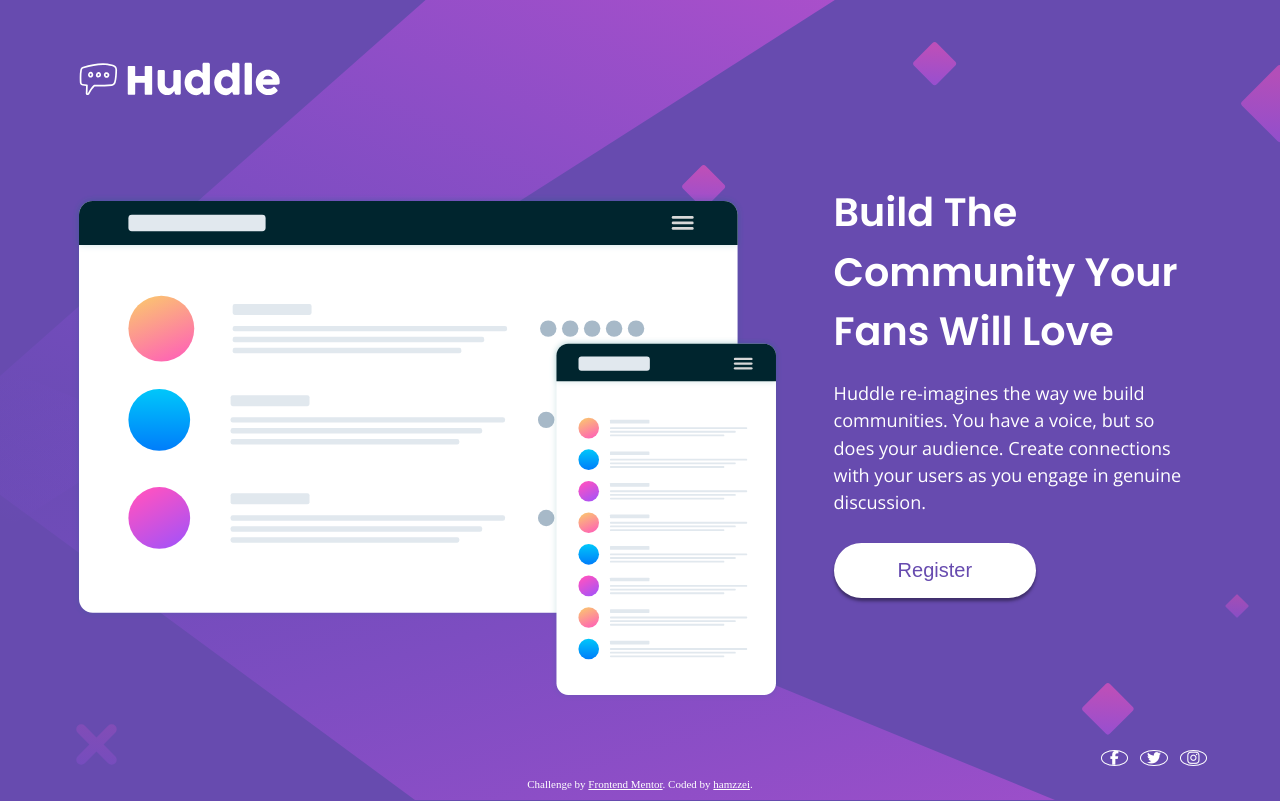
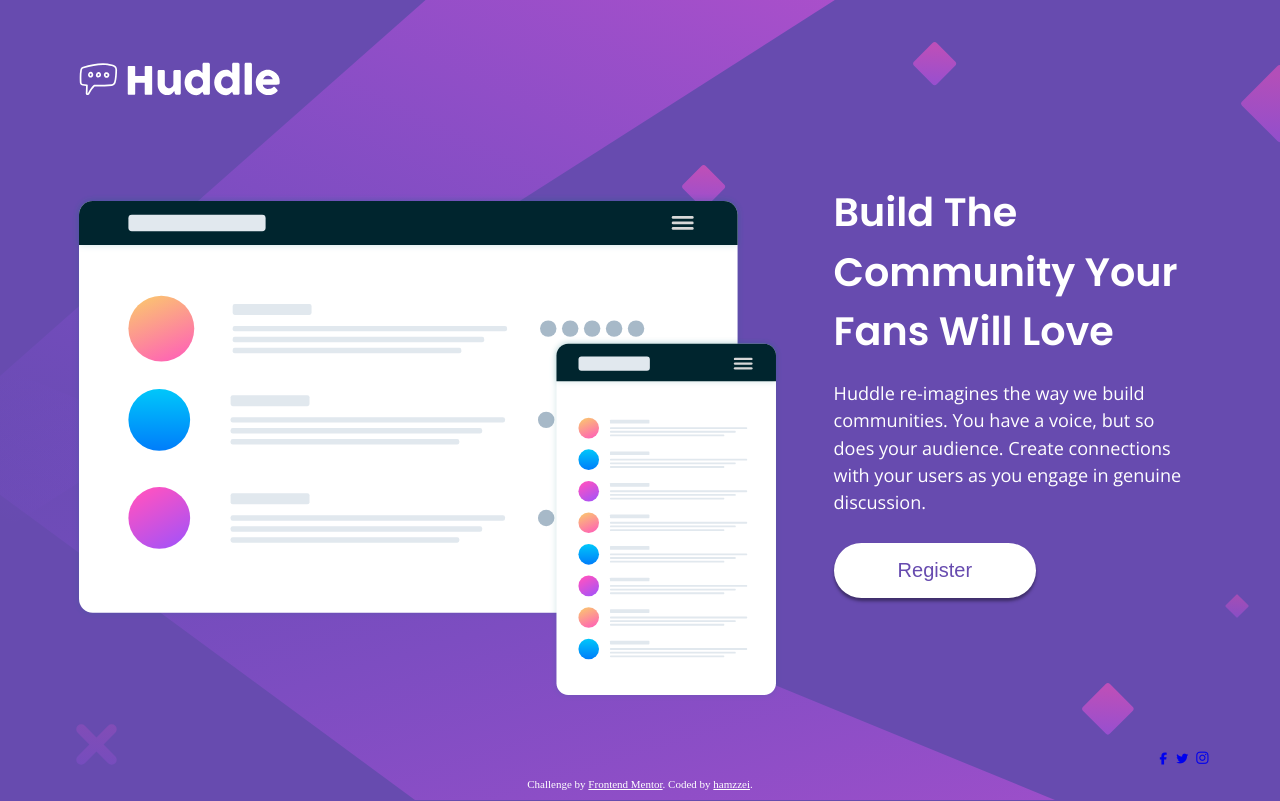
Before and after one commit to hamzzei/huddle-landing-page, a plain HTML site: page index.html in a window 1280 px wide. Drawn offline with nearby package versions, Linux system fonts and the light colour scheme.

Commit message:
Update index.html
add new class to FA icons

```diff
--- a/index.html
+++ b/index.html
@@ -25,9 +25,9 @@
       <button href="#" id="register_btn">Register</button>
     </main>
     <div id="icon_section">
-      <a href="#"><i class="fab fa-facebook-f fa-sm fa-fw icon" aria-label="Facebook"></i></a>
-      <a href="#"><i class="fab fa-twitter fa-sm fa-fw icon" aria-label="Twitter"></i></a>
-      <a href="#"><i class="fab fa-instagram fa-sm fa-fw icon" aria-label="Instagram"></i></a>
+      <a href="#"><i class="fab fa-facebook-f fa-xs fa-fw icon_xs" aria-label="Facebook"></i></a>
+      <a href="#"><i class="fab fa-twitter fa-xs fa-fw icon_xs" aria-label="Twitter"></i></a>
+      <a href="#"><i class="fab fa-instagram fa-sm fa-fw icon_sm" aria-label="Instagram"></i></a>
     </div>
     <footer>
       <p class="attribution">
```
